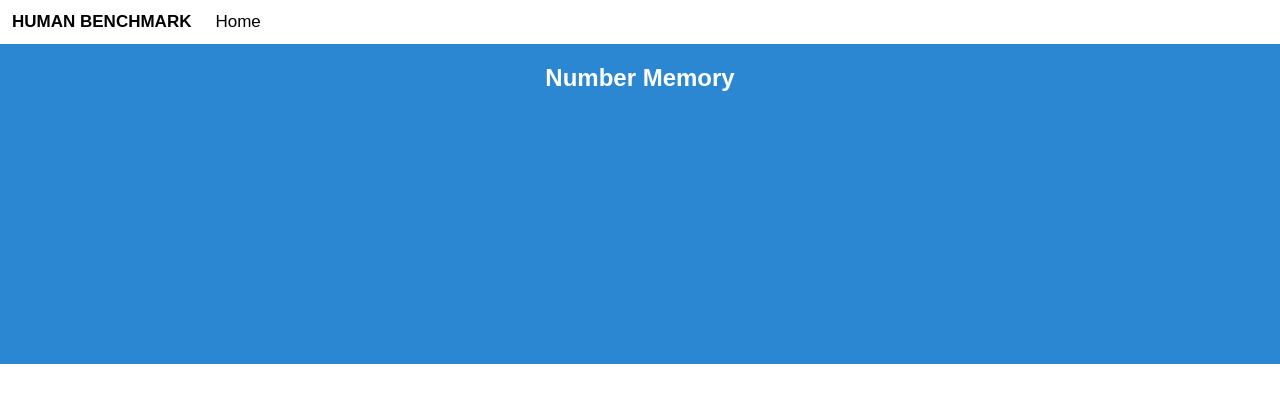
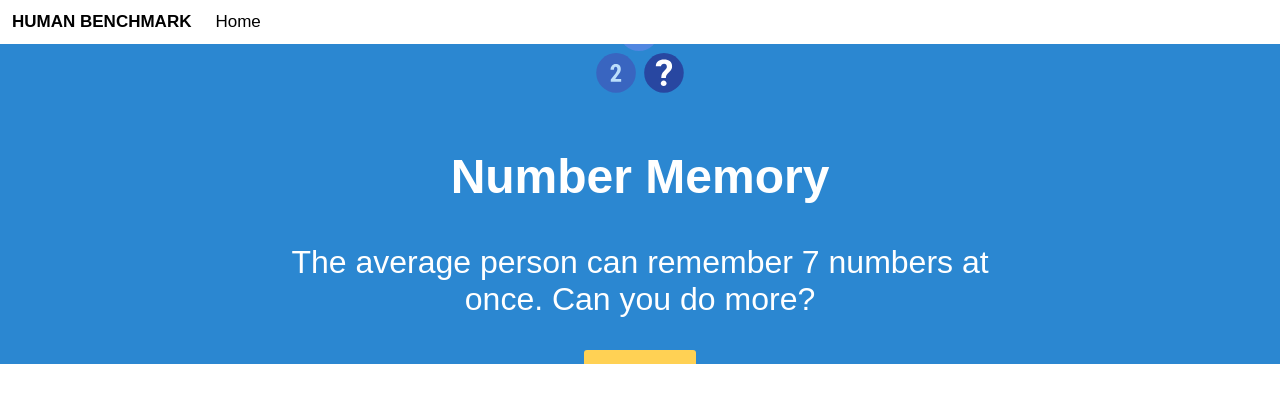
Before and after one commit to Tocampo627/Number-Memory-Clone, a React (Vite) app: page /tests/number-memory in a window 1280 px wide. Shown: the top 402 px of the page. Built offline with nearby package versions, Linux system fonts and the light colour scheme.

Commit message:
- Resolved #10

```diff
--- a/src/pages/Game/index.css
+++ b/src/pages/Game/index.css
@@ -1,14 +1,44 @@
 .game {
   grid-area: game;
   background: rgb(43, 135, 209);
+  position: relative;
+  color: white;
+  overflow: hidden;
+  text-align: center;
+  display: flex;
+  align-items: center;
+  justify-content: center;
+  flex-direction: column;
+  align-content: center;
 }
 
+.game-content {
+  margin: 5rem 2rem;
+  width: 60%;
+  animation-name: slideFadeIn;
+  animation-duration: 0.5s;
+  animation-timing-function: ease-out;
+}
+.start-button {
+  padding: 10px 20px;
+  background: rgb(255, 209, 84);
+  border: none;
+  border-radius: 3px;
+  font-weight: bold;
+  font-size: inherit;
+  color: rgb(51, 51, 51) !important;
+  cursor: pointer;
+}
+.start-button:hover {
+  background-color: white;
+}
 .info {
 }
 
 .container {
   text-align: center;
   color: white;
+  font-size: 2em;
   /* BEGIN LAYOUT */
   height: 100%;
   display: grid;
--- a/src/pages/Game/index.jsx
+++ b/src/pages/Game/index.jsx
@@ -1,13 +1,26 @@
+/* Style */
+import './index.css';
+
 /* Node Modules */
 import React from 'react';
-import './index.css';
+import { NumberMemoryIcon } from '../../components/Icons/NumberMemoryIcon';
 
 /* Component */
 export const Game = () => {
   return (
     <div className="container">
       <section className="game">
-        <h1>Number Memory</h1>
+        <div className="game-content">
+          <div>
+            <NumberMemoryIcon />
+          </div>
+
+          <h1>Number Memory</h1>
+          <p>
+            The average person can remember 7 numbers at once. Can you do more?
+          </p>
+          <button className="start-button">Start</button>
+        </div>
       </section>
       <section className="info"></section>
     </div>
```
